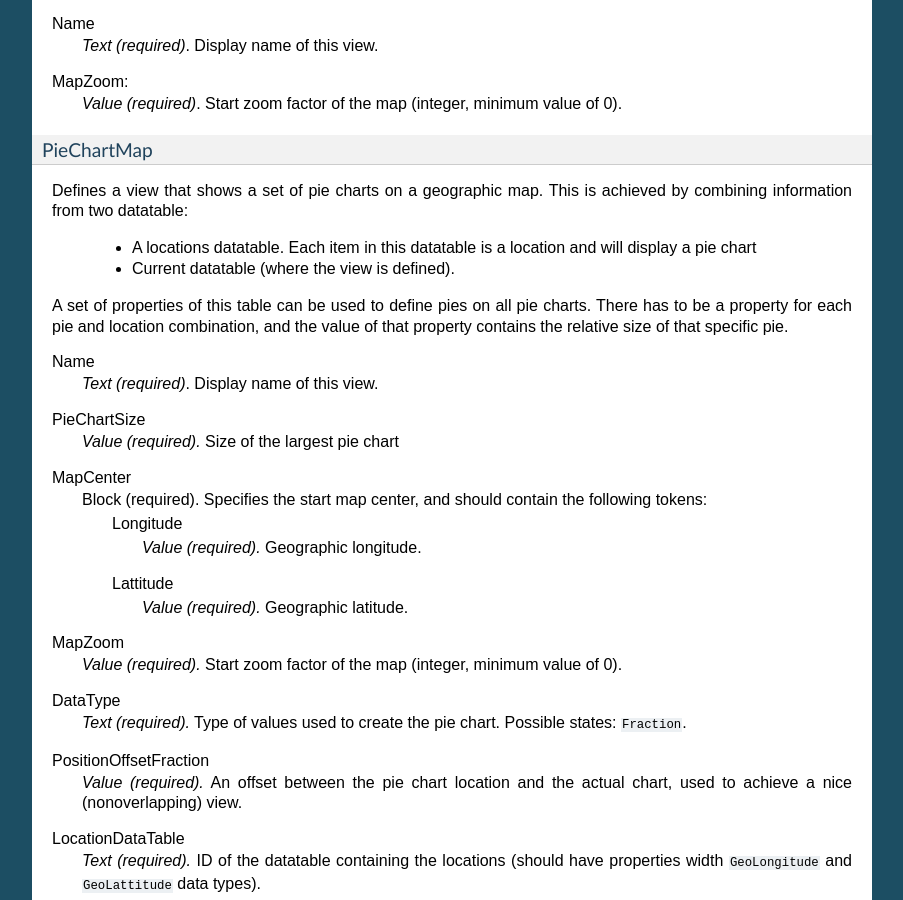
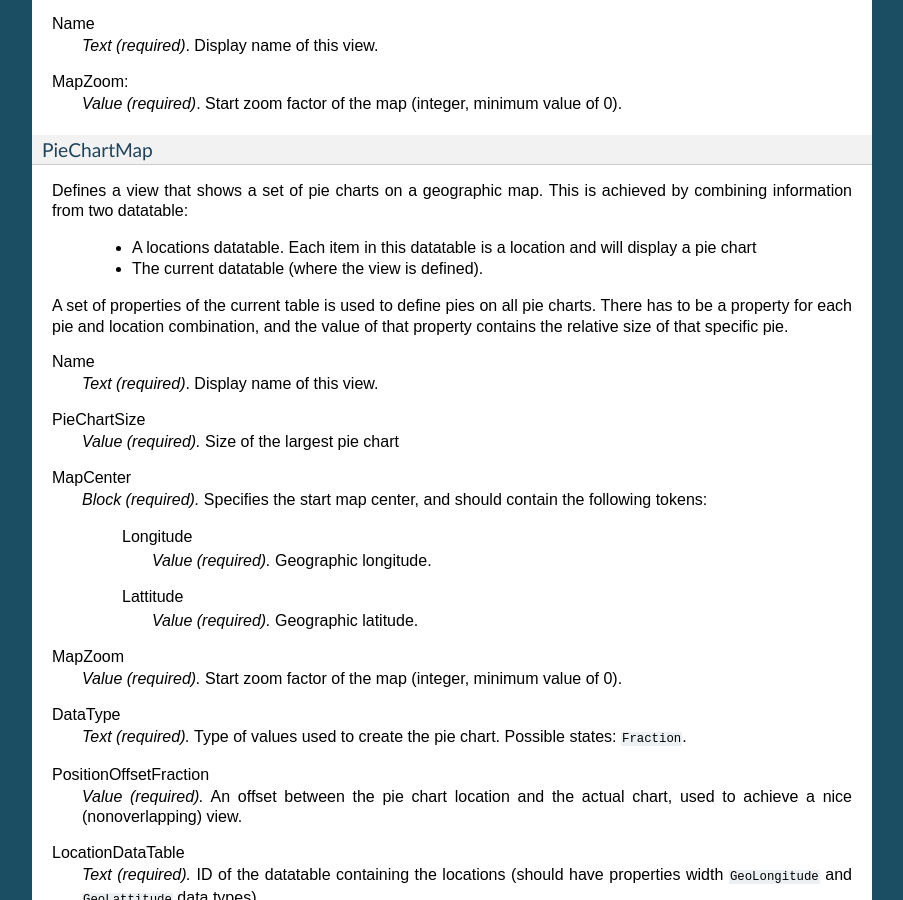
Before and after one commit to cggh/panoptes, a Sphinx documentation site: the page built from documentation/importsettings.rst, in a window 1280 px wide and 900 px high, scrolled down 5789 px. Shown: the whole window, without its empty margins (198-1101 px from the left). Built offline with Sphinx 7.4.7, drawn with Linux system fonts in a browser that asks for light colours.

Commit message:
Update importsettings.rst

```diff
--- a/documentation/importsettings.rst
+++ b/documentation/importsettings.rst
@@ -288,34 +288,45 @@ PieChartMap
 Defines a view that shows a set of pie charts on a geographic map.
 This is achieved by combining information from two datatable:
  - A locations datatable. Each item in this datatable is a location and will display a pie chart
- - Current datatable (where the view is defined).
-A set of properties of this table can be used to define pies on all pie charts.
+ - The current datatable (where the view is defined).
+
+A set of properties of the current table is used to define pies on all pie charts.
 There has to be a property for each pie and location combination,
 and the value of that property contains the relative size of that specific pie.
 
 Name
   *Text (required)*. Display name of this view.
+
 PieChartSize
   *Value (required).* Size of the largest pie chart
+
 MapCenter
-  Block (required). Specifies the start map center, and should contain the following tokens:
+  *Block (required).* Specifies the start map center, and should contain the following tokens:
+
    Longitude
      *Value (required).* Geographic longitude.
    Lattitude
      *Value (required).* Geographic latitude.
+
 MapZoom
   *Value (required).* Start zoom factor of the map (integer, minimum value of 0).
+
 DataType
   *Text (required).* Type of values used to create the pie chart. Possible states: ``Fraction``.
+
 PositionOffsetFraction
   *Value (required).* An offset between the pie chart location and the actual chart,
   used to achieve a nice (nonoverlapping) view.
+
 LocationDataTable
   *Text (required).* ID of the datatable containing the locations (should have properties width ``GeoLongitude`` and ``GeoLattitude`` data types).
+
 LocationSizeProperty
   *Text (required).* Property ID of the locations datatable containing the size of the pie chart.
+
 LocationNameProperty
   *Text (required).* Property of the locations datatable containing the name of the pie chart.
+
 ComponentColumns
   *List (required).* Enumerates all the pies of the pie charts, and binds them to properties of this datatable (one for each component x location).
   Each list item should have the following tokens:
@@ -325,6 +336,7 @@ ComponentColumns
       *Text (required).* Name of the pie
     Color:
       *Text (required).* Color of the pie. Format: ``rgb(r,g,b)``.
+
 ResidualFractionName
   *Text*. Name of the residual fraction (if any)
 
```
